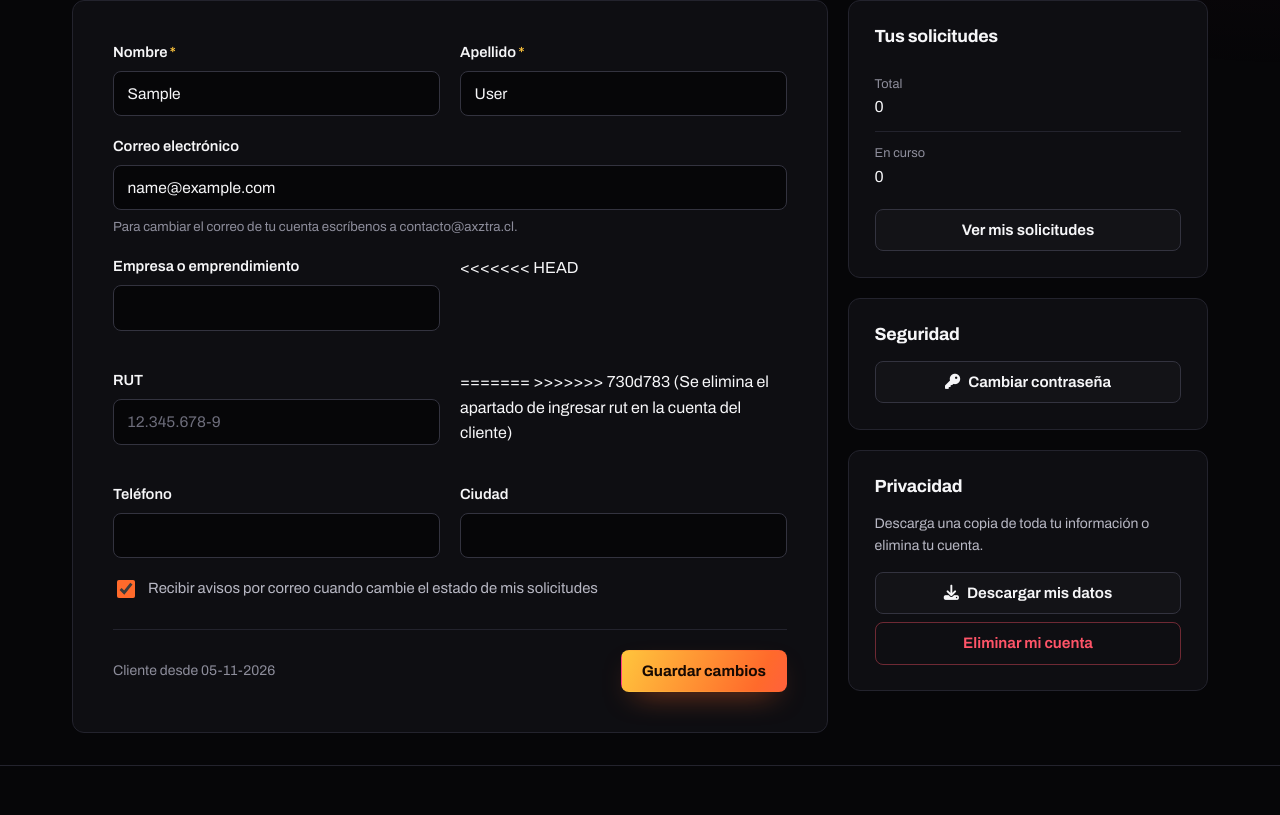
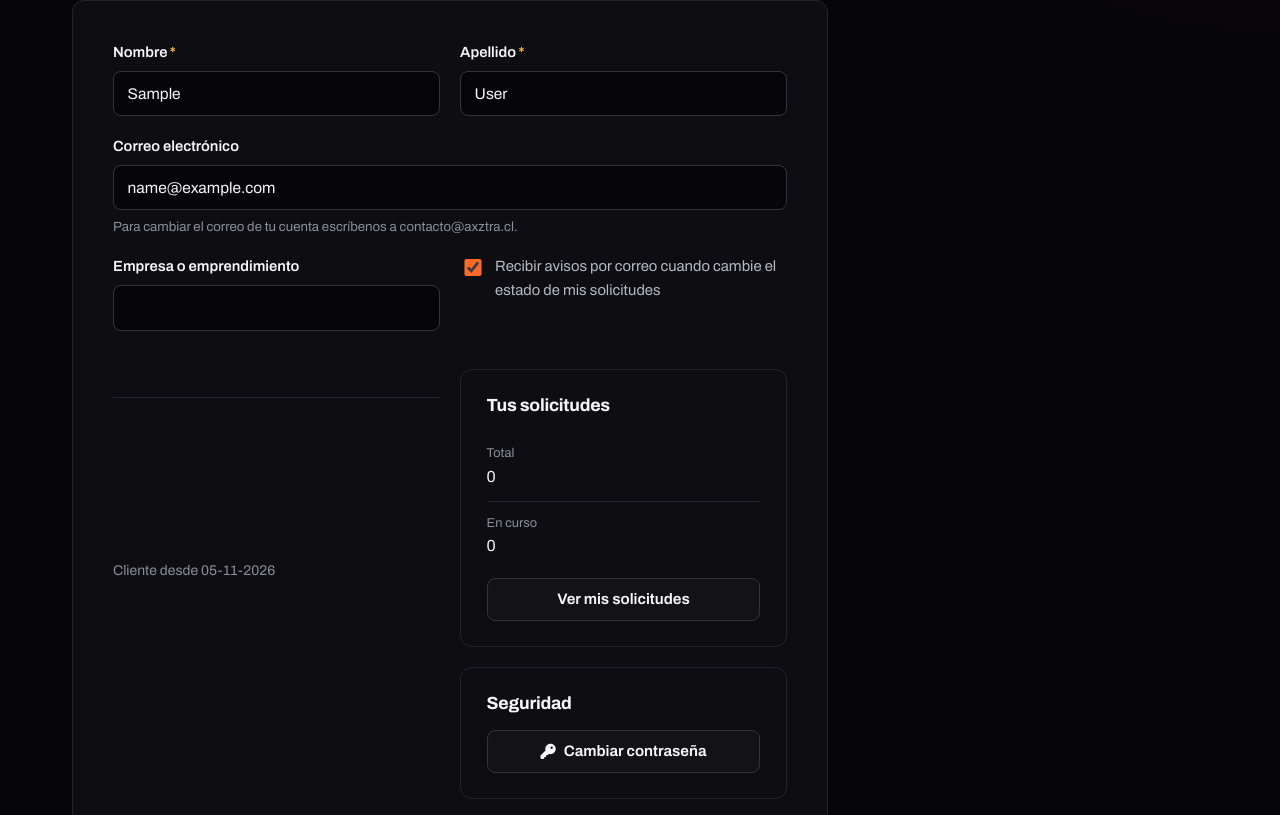
Before and after one commit to sladegamesss/Axztra, a Django app: page /cuenta/ in a window 1280 px wide. Shown: the part 238-1053 px from the top of the page. Run offline with Django 5.2, Linux system fonts and the light colour scheme; the visitor is signed in with stand-in values (Sample User, id 1); data comes from the database, SQL or seed files in the repository; data that the repository does not hold is empty.

Commit message:
Update mi_cuenta.html

```diff
--- a/plataforma/templates/plataforma/cliente/mi_cuenta.html
+++ b/plataforma/templates/plataforma/cliente/mi_cuenta.html
@@ -22,13 +22,7 @@
             </div>
             <div class="grilla grilla-2">
                 {% include "plataforma/includes/campo.html" with campo=form.empresa %}
-<<<<<<< HEAD
-                {% include "plataforma/includes/campo.html" with campo=form.rut %}
-=======
->>>>>>> 730d783 (Se elimina el apartado de ingresar rut en la cuenta del cliente)
-                {% include "plataforma/includes/campo.html" with campo=form.telefono %}
-                {% include "plataforma/includes/campo.html" with campo=form.ciudad %}
-            </div>
+
             {% include "plataforma/includes/campo.html" with campo=form.recibir_notificaciones %}
             <div class="acciones">
                 <span class="pequeno texto-3">Cliente desde {{ user.date_joined|date:"d-m-Y" }}</span>
```
